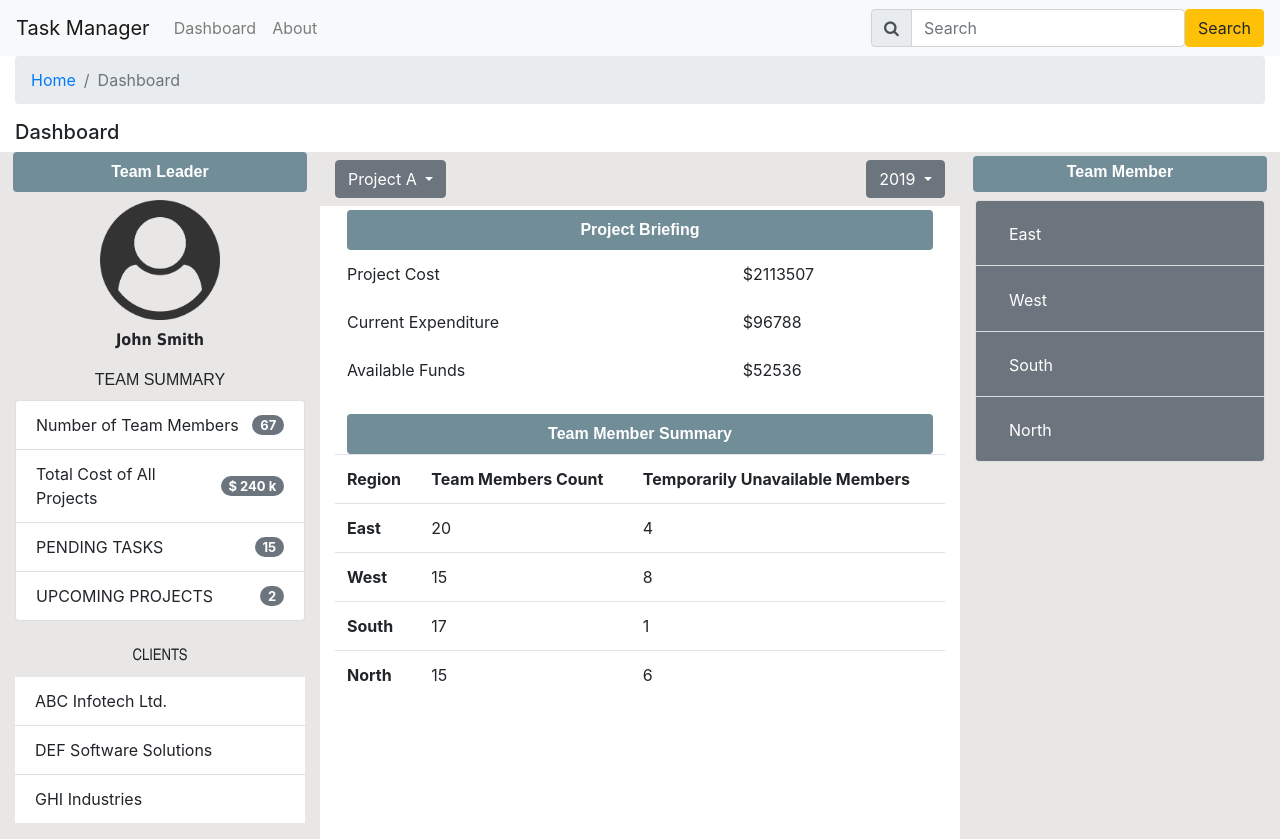
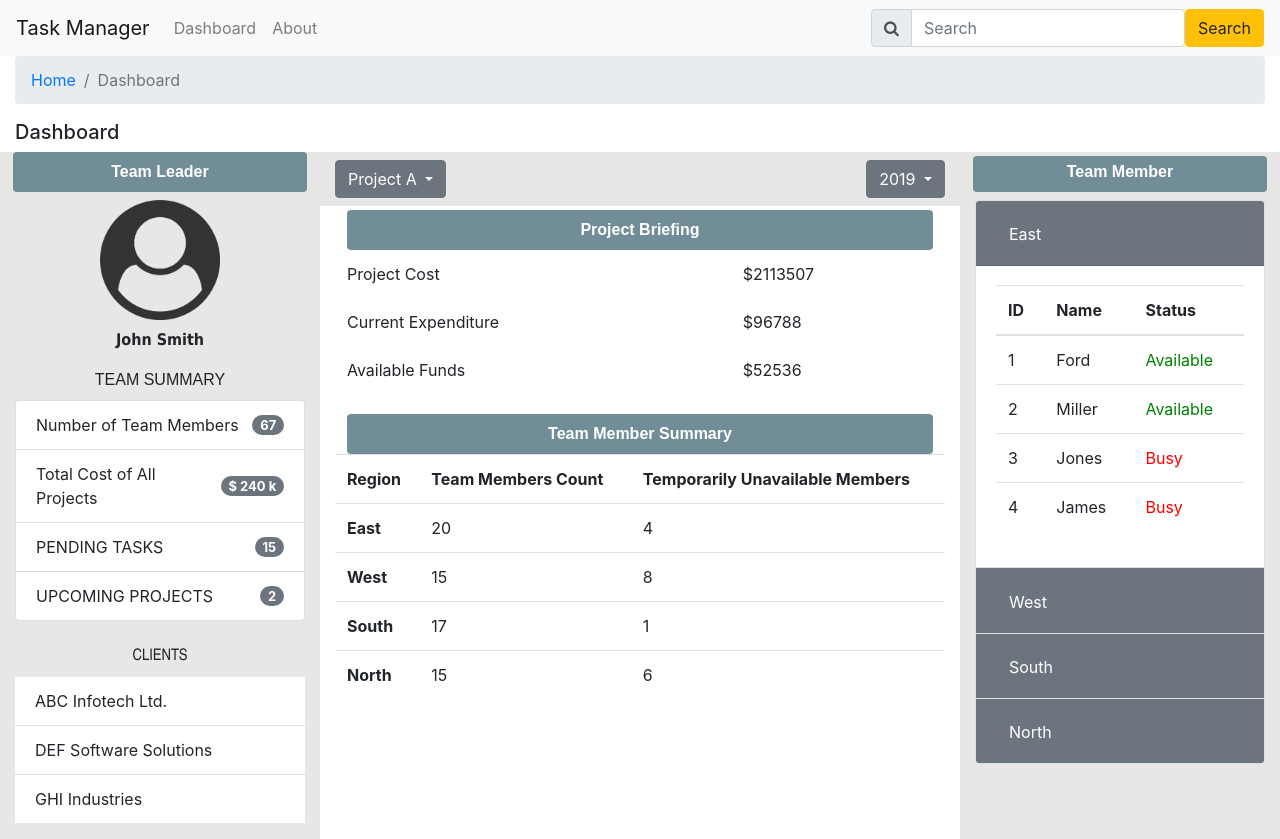
Before and after one commit to jaeyno/TaskManager, an Angular app in the folder TaskManager/: page /dashboard in a window 1280 px wide. Built offline with nearby package versions, Linux system fonts and the light colour scheme.

Commit message:
[Dashboard UI] added color style for the member status

```diff
--- a/TaskManager/src/app/dashboard/dashboard.component.html
+++ b/TaskManager/src/app/dashboard/dashboard.component.html
@@ -134,7 +134,7 @@
                                     </button>
                                 </h2>
                             </div>
-                            <div [id]="'cardbody' + i" class="collapse" data-parent="#accordion1">
+                            <div [id]="'cardbody' + i" class="collapse" data-parent="#accordion1" [ngClass]="(i == 0) ? 'show' : ''">
                             <div class="card-body">
                                 <table class="table">
                                     <thead>
@@ -148,7 +148,7 @@
                                         <tr *ngFor="let member of teamMember.Members">
                                             <td>{{member.ID}}</td>
                                             <td>{{member.Name}}</td>
-                                            <td>{{member.Status}}</td>
+                                            <td [style.color]="(member.Status == 'Busy') ? 'red' : 'green'">{{member.Status}}</td>
                                         </tr>
                                     </tbody>
                                 </table>
```
